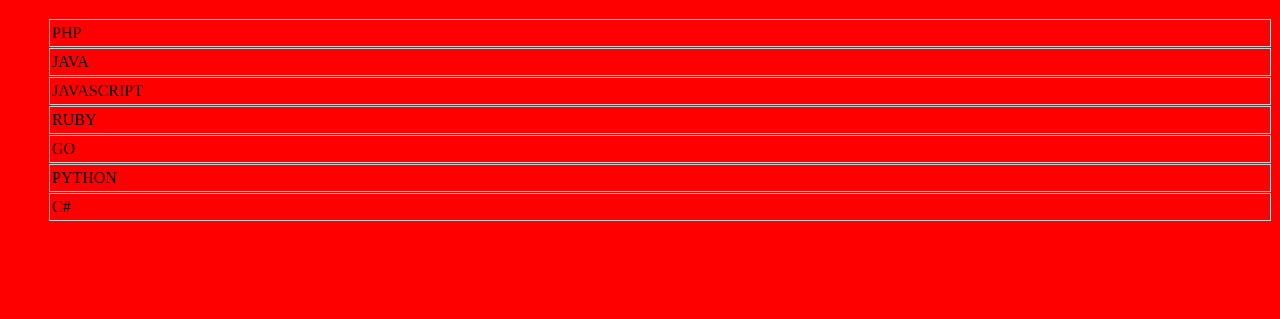
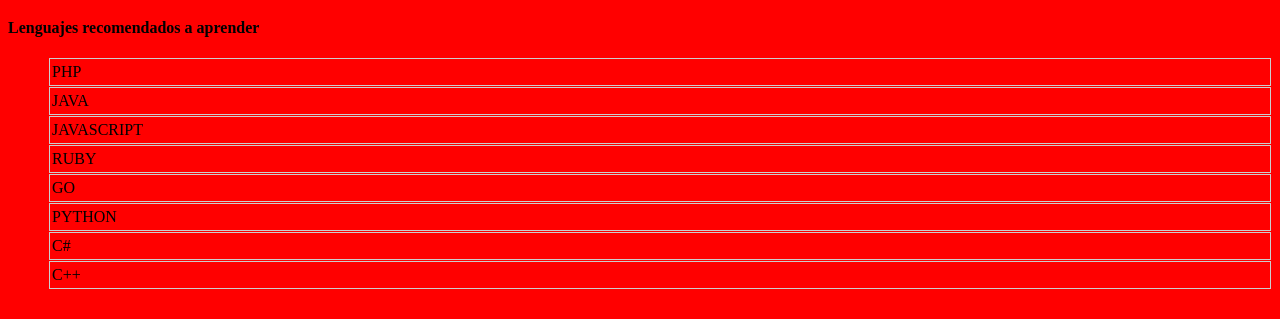
Before and after one commit to ljavierrodriguez/proyecto-git-ftx, a plain HTML site: page index.html in a window 1280 px wide. Shown: the part 61-380 px from the top of the page. Drawn offline with Linux system fonts and the light colour scheme.

Commit message:
slogan y nuevo lenguaje

```diff
--- a/index.html
+++ b/index.html
@@ -11,6 +11,7 @@
 
 <body>
     <h1>LISTADO DE LENGUAJES DE PROGRAMACION</h1>
+    <h4>Lenguajes recomendados a aprender</h4>
     <ul>
         <li>PHP</li>
         <li>JAVA</li>
@@ -19,6 +20,7 @@
         <li>GO</li>
         <li>PYTHON</li>
         <li>C#</li>
+        <li>C++</li>
     </ul>
 </body>
 
```
